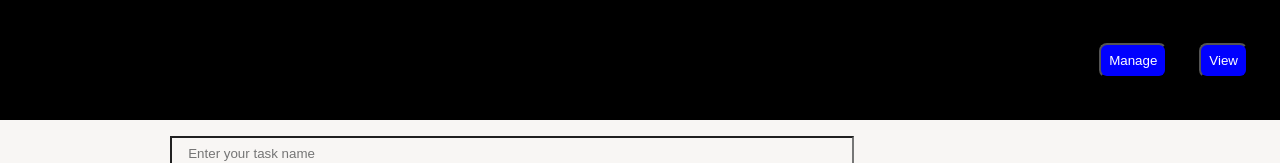
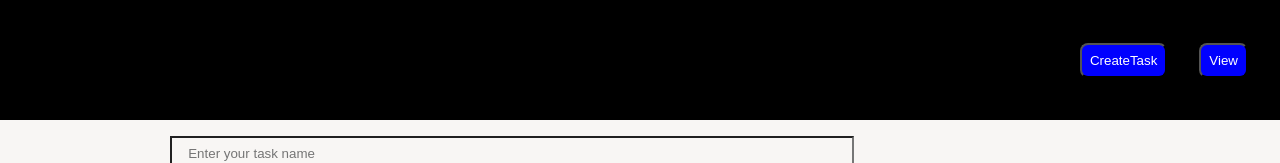
Before and after one commit to sahiba2503/TodoTasks, a React (Vite) app: page /Manage in a window 1280 px wide. Shown: the top 163 px of the page. Built offline with nearby package versions, Linux system fonts and the light colour scheme.

Commit message:
add todo task details

```diff
--- a/src/assets/component/Navbar.jsx
+++ b/src/assets/component/Navbar.jsx
@@ -3,7 +3,7 @@ function Navbar() {
   let navigate = useNavigate();
   return (
     <div className='navbaritems'>
-      <button onClick={() => navigate("/Manage")}>Manage</button>
+      <button onClick={() => navigate("/Manage")}>CreateTask</button>
       <button onClick={() => navigate("/View")}>View</button>
     </div>
   );
--- a/src/assets/component/TodoRouter.jsx
+++ b/src/assets/component/TodoRouter.jsx
@@ -24,7 +24,6 @@ function TodoRouter(props) {
       />
 
       <Route path='/View' element={<ViewTasks />}>
-        {/* Default route */}
         <Route index element={<Navigate to='Active' replace />} />
 
         <Route
@@ -88,6 +87,7 @@ function TodoRouter(props) {
           }
         />
       </Route>
+      {/*here close route */}
     </Routes>
   );
 }
```
